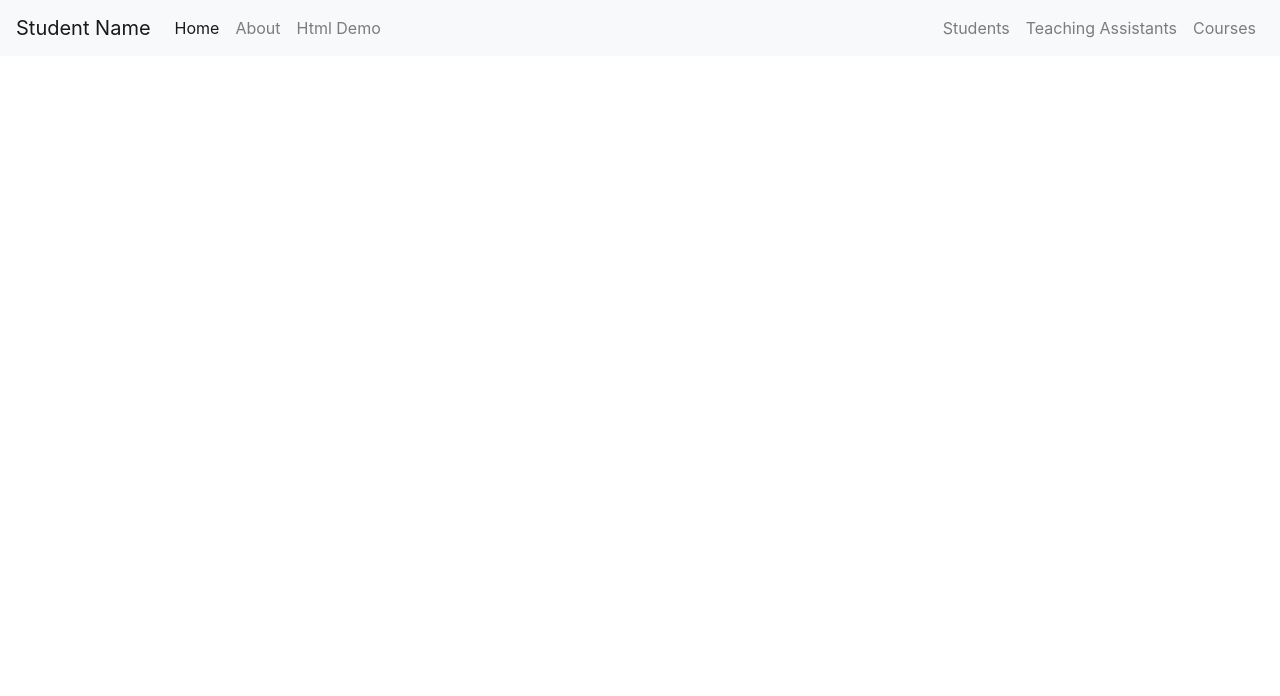
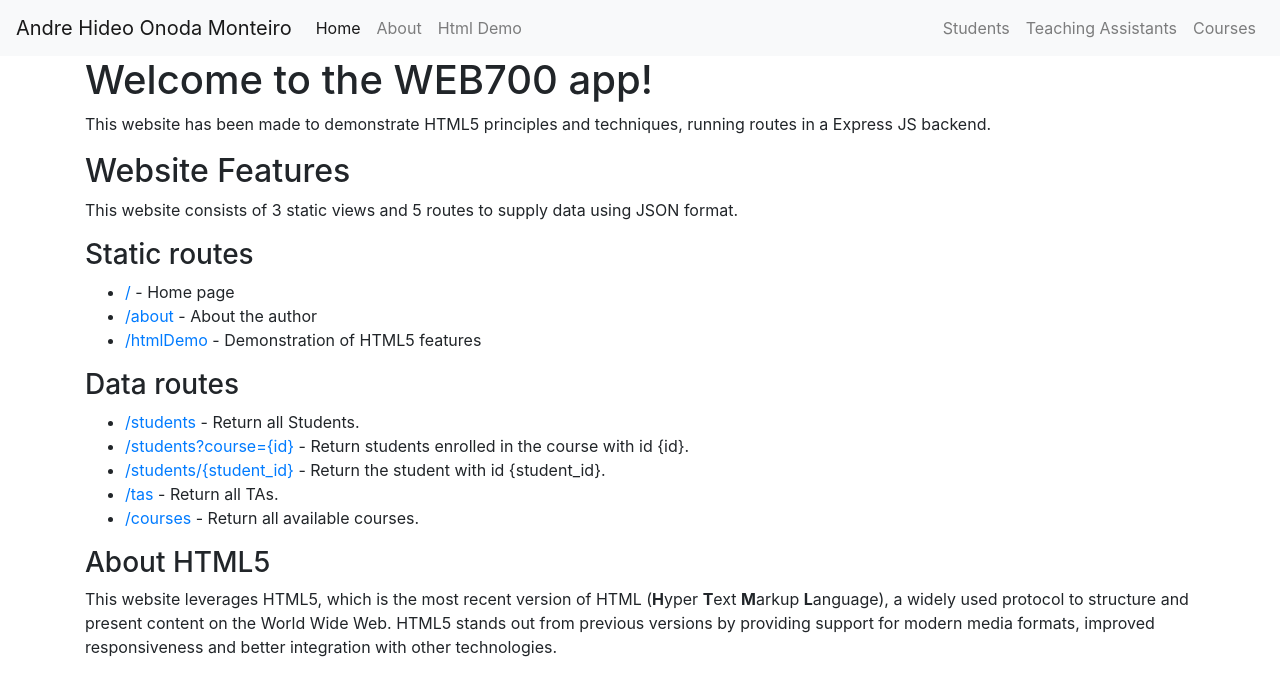
Before and after one commit to andremonteiro3/WEB700, a plain HTML site: page Assignment3/Web700-app/views/home.html in a window 1280 px wide. Drawn offline with nearby package versions, Linux system fonts and the light colour scheme.

Commit message:
Populate information on home.html page

```diff
--- a/Assignment3/Web700-app/views/home.html
+++ b/Assignment3/Web700-app/views/home.html
@@ -1,14 +1,14 @@
 <!DOCTYPE html>
 <html>
 	<head>
-		<title>WEB700</title>
+		<title>WEB700 - Home</title>
 		<meta charset="UTF-8" />
 		<link rel="stylesheet" href="https://stackpath.bootstrapcdn.com/bootstrap/4.3.1/css/bootstrap.min.css" integrity="sha384-ggOyR0iXCbMQv3Xipma34MD+dH/1fQ784/j6cY/iJTQUOhcWr7x9JvoRxT2MZw1T" crossorigin="anonymous">
 	</head>
 
 	<body>
 		<nav class="navbar navbar-expand-lg navbar-light bg-light">
-			<a class="navbar-brand" href="#">Student Name</a>
+			<a class="navbar-brand" href="#">Andre Hideo Onoda Monteiro</a>
 			<button class="navbar-toggler" type="button" data-toggle="collapse" data-target="#navbarSupportedContent" aria-controls="navbarSupportedContent" aria-expanded="false" aria-label="Toggle navigation">
 				<span class="navbar-toggler-icon"></span>
 			</button>
@@ -34,9 +34,26 @@
 
 
 					<!-- Start your code here -->
-
-
-
+					<h1>Welcome to the WEB700 app!</h1>
+					<p>This website has been made to demonstrate HTML5 principles and techniques, running routes in a Express JS backend.</p>
+					<h2>Website Features</h2>
+					<p>This website consists of 3 static views and 5 routes to supply data using JSON format.</p>
+					<h3>Static routes</h3>
+					<ul>
+						<li><a href="/">/</a> - Home page</li>
+						<li><a href="/about">/about</a> - About the author</li>
+						<li><a href="/htmlDemo">/htmlDemo</a> - Demonstration of HTML5 features</li>
+					</ul>
+					<h3>Data routes</h3>
+					<ul>
+						<li><a href="/students">/students</a> - Return all Students.</li>
+						<li><a href="/students?course=2">/students?course={id}</a> - Return students enrolled in the course with id {id}.</li>
+						<li><a href="/students/5">/students/{student_id}</a> - Return the student with id {student_id}.</li>
+						<li><a href="/tas">/tas</a> - Return all TAs.</li>
+						<li><a href="/courses">/courses</a> - Return all available courses.</li>
+					</ul>
+					<h3>About HTML5</h3>
+					<p>This website leverages HTML5, which is the most recent version of HTML (<b>H</b>yper <b>T</b>ext <b>M</b>arkup <b>L</b>anguage), a widely used protocol to structure and present content on the World Wide Web. HTML5 stands out from previous versions by providing support for modern media formats, improved responsiveness and better integration with other technologies. </p>
 					<!-- End your code here  -->
 
 
```
Also changed, not shown: Assignment3/Web700-app/views/htmlDemo.html (+1 -1 lines).
